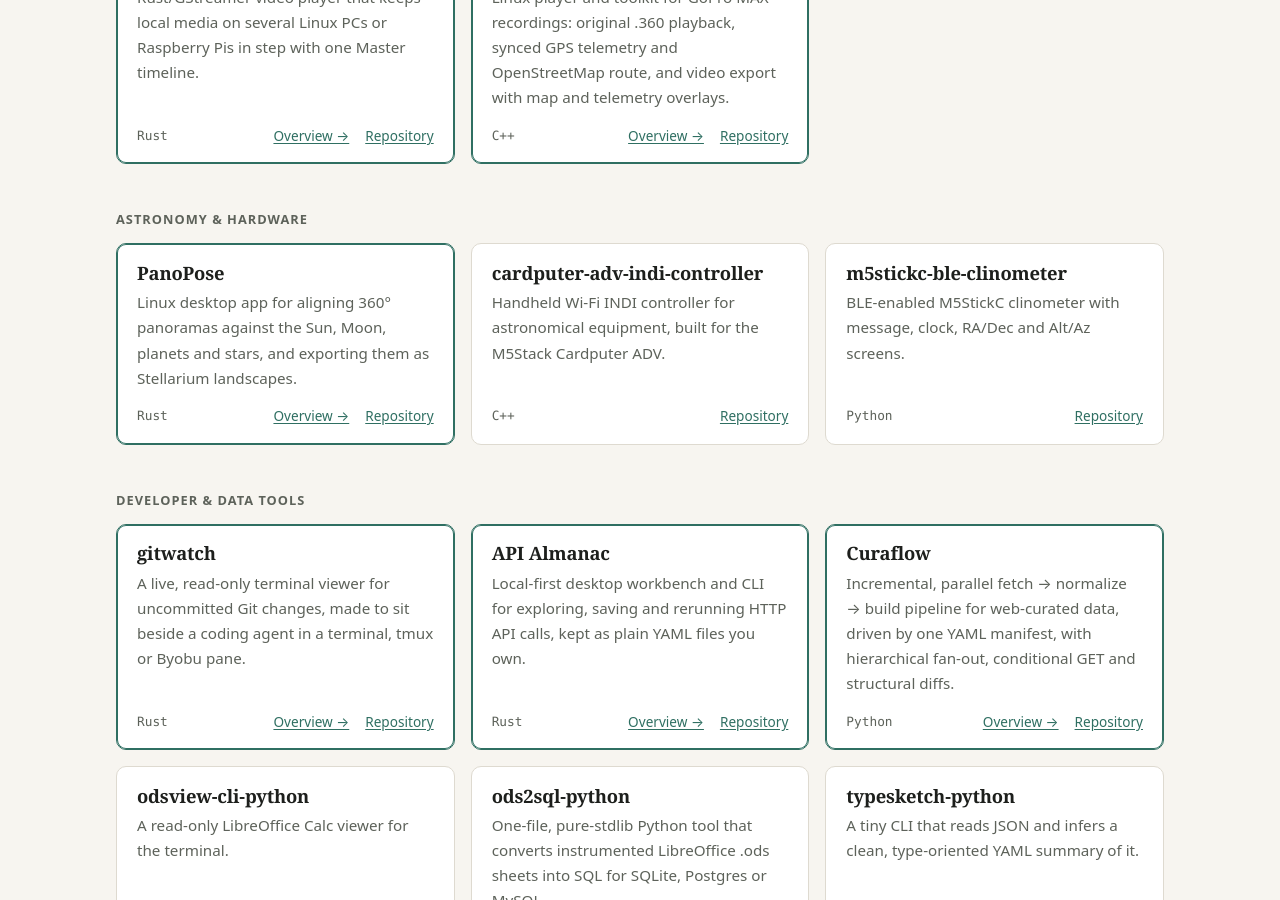
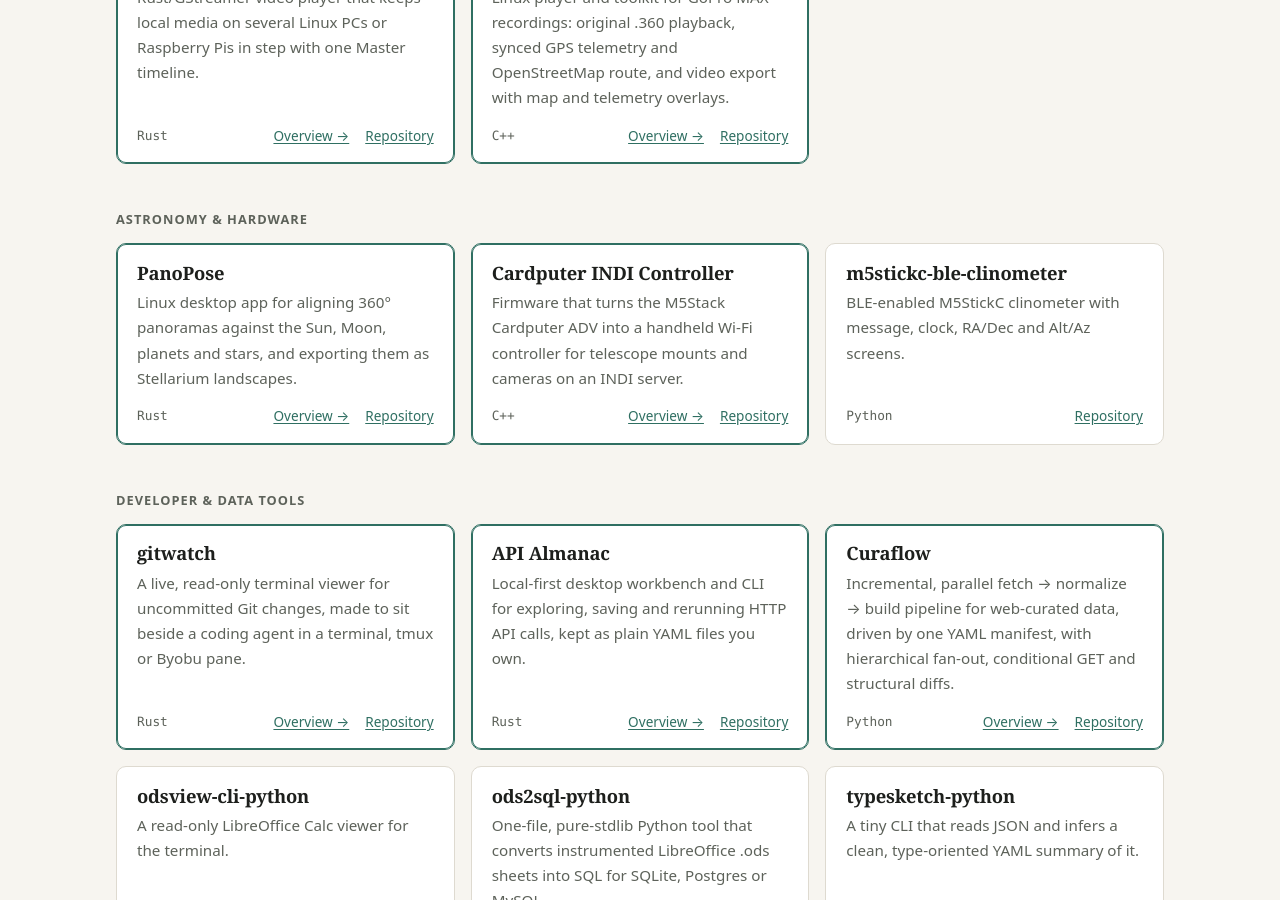
Before and after one commit to arturormk/arturormk.github.io, a Jekyll site: the page built from index.html, in a window 1280 px wide and 900 px high, scrolled down 970 px. Built offline with Jekyll 4.4.1, drawn with Linux system fonts in a browser that asks for light colours; part of the change alters nothing that is shown.

Commit message:
Add Cardputer INDI Controller project page
Co-Authored-By: Claude Opus 5.5 <noreply@anthropic.com>

````diff
--- a/_data/projects.yml
+++ b/_data/projects.yml
@@ -89,9 +89,13 @@ projects:
       planets and stars, and exporting them as Stellarium landscapes.
 
   - repo: cardputer-adv-indi-controller
+    title: Cardputer INDI Controller
     group: Astronomy & hardware
     lang: C++
-    summary: Handheld Wi-Fi INDI controller for astronomical equipment, built for the M5Stack Cardputer ADV.
+    page: /projects/cardputer-adv-indi-controller/
+    summary: >-
+      Firmware that turns the M5Stack Cardputer ADV into a handheld Wi-Fi
+      controller for telescope mounts and cameras on an INDI server.
 
   - repo: m5stickc-ble-clinometer
     group: Astronomy & hardware
--- /dev/null
+++ b/projects/cardputer-adv-indi-controller/index.md
@@ -0,0 +1,195 @@
+---
+layout: project
+title: Cardputer INDI Controller
+repo: cardputer-adv-indi-controller
+eyebrow: Astronomy · INDI · ESP32 firmware
+tagline: A pocket hand controller for your INDI telescope.
+lede: >-
+  Cardputer INDI Controller turns an M5Stack Cardputer ADV into a small
+  Wi-Fi hand controller for the mount and camera on your INDI server.
+  Nudge the telescope, take an exposure or set the mount's location and
+  time from GPS, without a laptop or phone at the eyepiece.
+description: >-
+  Open-source firmware that turns the M5Stack Cardputer ADV into a
+  handheld Wi-Fi controller for telescope mounts and cameras exposed
+  through an INDI server.
+facts:
+  - Talks to any INDI server over Wi-Fi
+  - Finds mounts and cameras by their capabilities
+  - Syncs mount location and time from GNSS
+  - MIT licensed
+---
+
+## Why
+
+Your telescope is run by a small Linux computer, often a Raspberry Pi,
+with `indiserver` exposing the mount and the camera on the network. That
+works well for planning and imaging from a laptop. But out at the
+telescope you mostly want small things: centre a star with a gentle
+nudge, stop the mount *now*, take one test exposure, check that tracking
+is on.
+
+Unlocking a phone or carrying a laptop out for that is clumsy in the
+dark and the cold. This firmware gives you a dedicated device with real
+keys instead, one that does those few jobs well.
+
+<div class="compare">
+  <div>
+    <h3>A laptop or phone at the telescope</h3>
+    <p>A bright screen, a full desktop client and a touchscreen to tap
+    with cold fingers, just to move the mount a little.</p>
+  </div>
+  <div class="good">
+    <h3>A Cardputer in your pocket</h3>
+    <p>Hold an arrow key to nudge, press <code>A</code> to stop all
+    motion, press Space to expose. It talks to the same INDI server
+    directly.</p>
+  </div>
+</div>
+
+<figure class="shot">
+  <img src="cardputer-mount-screen.png" width="800" height="517"
+    alt="M5Stack Cardputer ADV showing the mount screen for a Celestron GPS mount, with device and tracking state, alt-az mode, RA/Dec, Alt/Az and slew speed">
+  <figcaption>The mount screen, connected to a Celestron mount through
+  the <code>indi_celestron_gps</code> driver.</figcaption>
+</figure>
+
+## How it works
+
+The Cardputer connects to your INDI server over Wi-Fi and speaks the
+INDI protocol itself, with no proxy in between. It discovers the devices
+the server offers and recognises mounts and cameras by the standard
+properties they expose, not by brand or model. Anything else is still
+there to look at in a read-only property inspector.
+
+<ol class="steps">
+  <li><strong>Serve</strong><span>Run <code>indiserver</code> with your mount and camera drivers on a computer at the telescope.</span></li>
+  <li><strong>Connect</strong><span>On the Cardputer, pick a Wi-Fi network and enter the server's address. It is tested, then saved.</span></li>
+  <li><strong>Control</strong><span>Choose a device from the list and use its screen: nudge and abort for mounts, expose for cameras.</span></li>
+</ol>
+
+## Made for the field
+
+<div class="features">
+  <div>
+    <h3>Motion you can trust</h3>
+    <p>The mount moves only while you hold an arrow key and stops when you
+    let go. <code>A</code> aborts all motion, even from other screens while
+    the mount is selected.</p>
+  </div>
+  <div>
+    <h3>Location and time from GPS</h3>
+    <p>With the Cap LoRa868 GNSS module fitted, compare the mount's
+    location and clock with live GPS data and send the fix with one key.</p>
+  </div>
+  <div>
+    <h3>Not tied to one brand</h3>
+    <p>Controls appear when the driver offers the standard properties for
+    them, such as <code>TELESCOPE_MOTION_NS</code> or
+    <code>CCD_EXPOSURE</code>.</p>
+  </div>
+  <div>
+    <h3>Set up on the device</h3>
+    <p>Wi-Fi and server settings are entered on the Cardputer and kept
+    across restarts, but only after the connection test succeeds.</p>
+  </div>
+  <div>
+    <h3>Recovers on its own</h3>
+    <p>Lost Wi-Fi or a restarted INDI server? It reconnects by itself, so
+    you can get back to observing.</p>
+  </div>
+  <div>
+    <h3>Small by design</h3>
+    <p>A streaming XML parser and a bounded property cache fit the
+    ESP32-S3's memory. Image downloads are switched off.</p>
+  </div>
+</div>
+
+## What it supports today
+
+Version 1.0 is a stable release, and the firmware has been under active
+development since then. It runs on one device: the **M5Stack Cardputer
+ADV**.
+
+- **Mounts**: connection and tracking state, tracking mode and slew
+  speed, RA/Dec and Alt/Az when the driver reports them, hold-to-nudge
+  in four directions, slew rates chosen with `[` and `]` or the number
+  keys, and an emergency abort.
+- **Mount sync from GNSS**: latitude, longitude, UTC and, with a 3D fix,
+  elevation, sent to mounts with writable `GEOGRAPHIC_COORD` and
+  `TIME_UTC`. If anything required is missing, nothing is sent.
+- **Cameras**: choose an exposure time and start it through
+  `CCD_EXPOSURE`, and choose ISO when the driver offers a writable ISO
+  switch.
+- **Everything else**: a read-only inspector for every device, property
+  and value.
+
+Vendor-specific DSLR actions, image previews and image downloads are not
+supported. A driver advertising a property doesn't guarantee the
+hardware honours it. The firmware keeps a limited number of devices and
+properties in memory; when a server sends more, a yellow `!` warns that
+some were left out.
+
+Park and unpark, tracking control, a red night mode, focusers, filter
+wheels and camera gain are planned in the
+[roadmap](https://github.com/arturormk/cardputer-adv-indi-controller/blob/main/docs/ROADMAP.md),
+with no promised dates.
+
+## Get started
+
+You need a Cardputer ADV, a computer with [PlatformIO](https://platformio.org/)
+to flash it, and an INDI server on the same network. The README shows a
+complete server setup for a Celestron NexStar mount on a Raspberry Pi.
+
+### 1. Flash the firmware
+
+Connect the Cardputer over USB and, from a clone of the repository:
+
+```bash
+git clone https://github.com/arturormk/cardputer-adv-indi-controller.git
+cd cardputer-adv-indi-controller
+# build and upload the cardputer-adv environment
+./flash
+```
+
+Each tagged [release](https://github.com/arturormk/cardputer-adv-indi-controller/releases)
+also carries a complete flashable image, `indi-controller-<tag>.bin`.
+
+### 2. Start an INDI server
+
+On the computer at the telescope, start `indiserver` with your drivers.
+For a Celestron NexStar-compatible mount:
+
+```bash
+indiserver -v -p 7624 indi_celestron_gps
+```
+
+Choose the mount's serial port (for example `/dev/ttyUSB0`) once from an
+INDI client such as KStars/Ekos; the driver remembers it. Make sure TCP
+port 7624 is not blocked by a firewall.
+
+### 3. Configure and connect
+
+On the Cardputer, press `S` in the device list. Pick your Wi-Fi network,
+type its password, enter the server's address and port `7624`, then
+select **Test & save**.
+
+The device list fills in once it connects. The punctuation keys with
+printed arrows (`;` `.` `,` `/`) move around; Enter opens a device and
+Backspace goes back. On the mount screen, hold an arrow to nudge, use
+`[` and `]` to change the slew rate, and press `A` to stop everything.
+
+## Learn more
+
+- **[README](https://github.com/arturormk/cardputer-adv-indi-controller/blob/main/README.md)**:
+  every key on every screen, the GNSS details, the NexStar server setup
+  and the build and versioning scheme.
+- **[Changelog](https://github.com/arturormk/cardputer-adv-indi-controller/blob/main/CHANGELOG.md)**:
+  what changed since v1.0.
+- **[Roadmap](https://github.com/arturormk/cardputer-adv-indi-controller/blob/main/docs/ROADMAP.md)**
+  and **[design blueprint](https://github.com/arturormk/cardputer-adv-indi-controller/blob/main/docs/BLUEPRINT.md)**:
+  where it is heading and why it is built the way it is.
+- **[Issues](https://github.com/arturormk/cardputer-adv-indi-controller/issues)**:
+  bug reports and drivers that don't behave as expected.
+
+Cardputer INDI Controller is MIT licensed.
````
Also changed, not shown: projects/cardputer-adv-indi-controller/cardputer-mount-screen.png (added).
